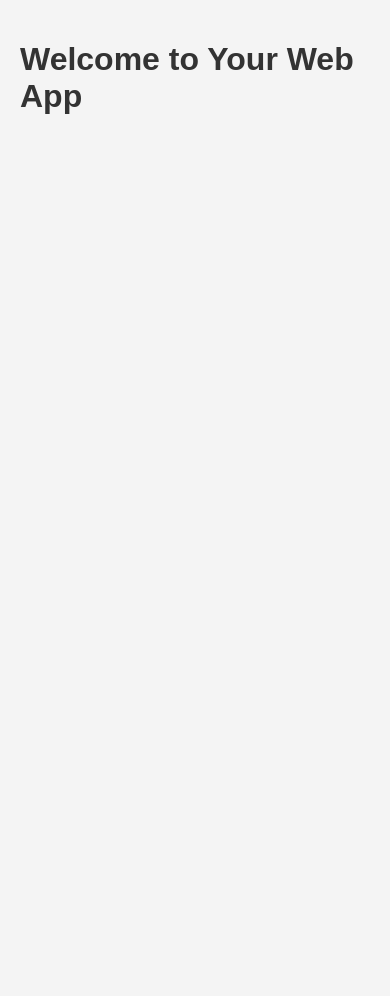
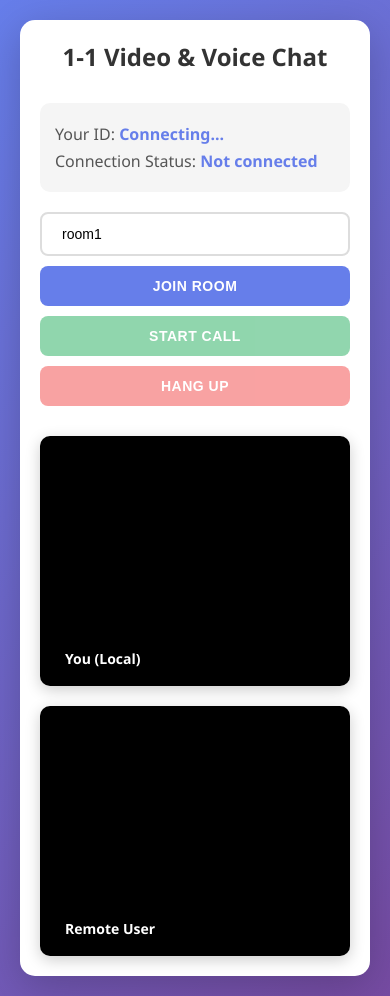
Before and after one commit to veraachuang/calhacks25, a Flask app: page / in a window 390 px wide. Before the commit the page ends 114 px from the top, so only its background shows below. Run offline with Flask 3, Linux system fonts and the light colour scheme; some libraries are stand-ins or nearby versions.

Commit message:
networking init, still buggy

```diff
--- a/app.py
+++ b/app.py
@@ -1,11 +1,75 @@
-from flask import Flask, render_template
+from flask import Flask, render_template, request
+from flask_socketio import SocketIO, emit, join_room, leave_room
 from app import routes
 
 app = Flask(__name__, template_folder='app/templates', static_folder='app/static')
+app.config['SECRET_KEY'] = 'your-secret-key-here'
+socketio = SocketIO(app, cors_allowed_origins="*")
+
+# Store active users
+active_users = {}
 
 @app.route('/')
 def index():
     return render_template('index.html')
 
+@socketio.on('connect')
+def handle_connect():
+    print(f'Client connected: {request.sid}')
+    emit('user_id', {'id': request.sid})
+
+@socketio.on('disconnect')
+def handle_disconnect():
+    print(f'Client disconnected: {request.sid}')
+    if request.sid in active_users:
+        del active_users[request.sid]
+    emit('user_left', {'id': request.sid}, broadcast=True)
+
+@socketio.on('join')
+def handle_join(data):
+    room = data.get('room', 'default_room')
+    join_room(room)
+    active_users[request.sid] = room
+    print(f'User {request.sid} joined room {room}')
+    emit('user_joined', {'id': request.sid}, room=room, skip_sid=request.sid)
+
+@socketio.on('offer')
+def handle_offer(data):
+    print(f'Offer from {request.sid} to {data["target"]}')
+    emit('offer', {
+        'offer': data['offer'],
+        'sender': request.sid
+    }, room=data['target'])
+
+@socketio.on('answer')
+def handle_answer(data):
+    print(f'Answer from {request.sid} to {data["target"]}')
+    emit('answer', {
+        'answer': data['answer'],
+        'sender': request.sid
+    }, room=data['target'])
+
+@socketio.on('ice_candidate')
+def handle_ice_candidate(data):
+    emit('ice_candidate', {
+        'candidate': data['candidate'],
+        'sender': request.sid
+    }, room=data['target'])
+
 if __name__ == '__main__':
-    app.run(debug=True)
+    # Using a higher port number to avoid conflicts on large networks
+    PORT = 8765  # Change this if needed
+    print(f"\n🚀 Server starting on port {PORT} with HTTPS")
+    print(f"📱 Local access: https://localhost:{PORT}")
+    print(f"🌐 Network access: https://[YOUR_LOCAL_IP]:{PORT}")
+    print(f"⚠️  Remote users: Accept the browser security warning to proceed\n")
+
+    # Run with HTTPS using self-signed certificate
+    # ssl_context expects a tuple of (certfile, keyfile)
+    socketio.run(
+        app,
+        debug=True,
+        host='0.0.0.0',
+        port=PORT,
+        ssl_context=('cert.pem', 'key.pem')
+    )
--- a/app/static/css/style.css
+++ b/app/static/css/style.css
@@ -1,11 +1,165 @@
-/* Main styles */
+* {
+    margin: 0;
+    padding: 0;
+    box-sizing: border-box;
+}
+
 body {
-    font-family: Arial, sans-serif;
-    margin: 0;
+    font-family: 'Segoe UI', Tahoma, Geneva, Verdana, sans-serif;
+    background: linear-gradient(135deg, #667eea 0%, #764ba2 100%);
+    min-height: 100vh;
     padding: 20px;
-    background-color: #f4f4f4;
+}
+
+.container {
+    max-width: 1200px;
+    margin: 0 auto;
+    background: white;
+    border-radius: 15px;
+    padding: 30px;
+    box-shadow: 0 10px 40px rgba(0, 0, 0, 0.2);
 }
 
 h1 {
+    text-align: center;
     color: #333;
+    margin-bottom: 30px;
+    font-size: 2rem;
 }
+
+.status {
+    background: #f5f5f5;
+    padding: 15px;
+    border-radius: 10px;
+    margin-bottom: 20px;
+}
+
+.status p {
+    margin: 5px 0;
+    color: #555;
+}
+
+.status strong {
+    color: #667eea;
+}
+
+.controls {
+    display: flex;
+    gap: 10px;
+    margin-bottom: 30px;
+    flex-wrap: wrap;
+}
+
+#roomInput {
+    flex: 1;
+    min-width: 200px;
+    padding: 12px 20px;
+    border: 2px solid #ddd;
+    border-radius: 8px;
+    font-size: 14px;
+    outline: none;
+    transition: border-color 0.3s;
+}
+
+#roomInput:focus {
+    border-color: #667eea;
+}
+
+button {
+    padding: 12px 24px;
+    border: none;
+    border-radius: 8px;
+    font-size: 14px;
+    font-weight: 600;
+    cursor: pointer;
+    transition: all 0.3s;
+    text-transform: uppercase;
+    letter-spacing: 0.5px;
+}
+
+#joinBtn {
+    background: #667eea;
+    color: white;
+}
+
+#joinBtn:hover:not(:disabled) {
+    background: #5568d3;
+    transform: translateY(-2px);
+}
+
+#callBtn {
+    background: #48bb78;
+    color: white;
+}
+
+#callBtn:hover:not(:disabled) {
+    background: #38a169;
+    transform: translateY(-2px);
+}
+
+#hangupBtn {
+    background: #f56565;
+    color: white;
+}
+
+#hangupBtn:hover:not(:disabled) {
+    background: #e53e3e;
+    transform: translateY(-2px);
+}
+
+button:disabled {
+    background: #ccc;
+    cursor: not-allowed;
+    opacity: 0.6;
+}
+
+.video-container {
+    display: grid;
+    grid-template-columns: repeat(auto-fit, minmax(300px, 1fr));
+    gap: 20px;
+}
+
+.video-wrapper {
+    position: relative;
+    background: #000;
+    border-radius: 10px;
+    overflow: hidden;
+    box-shadow: 0 4px 15px rgba(0, 0, 0, 0.2);
+}
+
+.video-wrapper video {
+    width: 100%;
+    height: 400px;
+    object-fit: cover;
+    display: block;
+}
+
+.video-wrapper p {
+    position: absolute;
+    bottom: 10px;
+    left: 10px;
+    background: rgba(0, 0, 0, 0.7);
+    color: white;
+    padding: 8px 15px;
+    border-radius: 5px;
+    font-size: 14px;
+    font-weight: 600;
+}
+
+@media (max-width: 768px) {
+    .container {
+        padding: 20px;
+    }
+
+    h1 {
+        font-size: 1.5rem;
+    }
+
+    .controls {
+        flex-direction: column;
+    }
+
+    .video-wrapper video {
+        height: 250px;
+    }
+}
--- a/app/static/js/main.js
+++ b/app/static/js/main.js
@@ -1,2 +1,245 @@
-// Main JavaScript file
-console.log('App loaded');
+// WebRTC Configuration
+const configuration = {
+    iceServers: [
+        { urls: 'stun:stun.l.google.com:19302' },
+        { urls: 'stun:stun1.l.google.com:19302' }
+    ]
+};
+
+// Global variables
+let socket;
+let localStream;
+let peerConnection;
+let myId;
+let remoteId;
+let currentRoom;
+
+// DOM elements
+const localVideo = document.getElementById('localVideo');
+const remoteVideo = document.getElementById('remoteVideo');
+const myIdElement = document.getElementById('myId');
+const statusElement = document.getElementById('connectionStatus');
+const joinBtn = document.getElementById('joinBtn');
+const callBtn = document.getElementById('callBtn');
+const hangupBtn = document.getElementById('hangupBtn');
+const roomInput = document.getElementById('roomInput');
+
+// Initialize Socket.IO connection
+function initializeSocket() {
+    socket = io();
+
+    socket.on('connect', () => {
+        console.log('Connected to server');
+        updateStatus('Connected to server');
+    });
+
+    socket.on('user_id', (data) => {
+        myId = data.id;
+        myIdElement.textContent = myId;
+        console.log('My ID:', myId);
+    });
+
+    socket.on('user_joined', async (data) => {
+        console.log('User joined:', data.id);
+        remoteId = data.id;
+        updateStatus(`User ${data.id} joined the room`);
+        callBtn.disabled = false;
+    });
+
+    socket.on('user_left', (data) => {
+        console.log('User left:', data.id);
+        updateStatus('Remote user left');
+        if (peerConnection) {
+            hangUp();
+        }
+    });
+
+    socket.on('offer', async (data) => {
+        console.log('Received offer from:', data.sender);
+        remoteId = data.sender;
+        await handleOffer(data.offer);
+    });
+
+    socket.on('answer', async (data) => {
+        console.log('Received answer from:', data.sender);
+        await handleAnswer(data.answer);
+    });
+
+    socket.on('ice_candidate', async (data) => {
+        console.log('Received ICE candidate');
+        await handleIceCandidate(data.candidate);
+    });
+
+    socket.on('disconnect', () => {
+        console.log('Disconnected from server');
+        updateStatus('Disconnected from server');
+    });
+}
+
+// Join a room
+async function joinRoom() {
+    const room = roomInput.value.trim();
+    if (!room) {
+        alert('Please enter a room name');
+        return;
+    }
+
+    currentRoom = room;
+    socket.emit('join', { room: room });
+    updateStatus(`Joined room: ${room}`);
+    joinBtn.disabled = true;
+    roomInput.disabled = true;
+
+    // Get local media
+    try {
+        localStream = await navigator.mediaDevices.getUserMedia({
+            video: true,
+            audio: true
+        });
+        localVideo.srcObject = localStream;
+        updateStatus('Camera and microphone ready');
+    } catch (error) {
+        console.error('Error accessing media devices:', error);
+        alert('Could not access camera/microphone. Please check permissions.');
+    }
+}
+
+// Start a call
+async function startCall() {
+    if (!remoteId) {
+        alert('No remote user available');
+        return;
+    }
+
+    updateStatus('Starting call...');
+    callBtn.disabled = true;
+    hangupBtn.disabled = false;
+
+    // Create peer connection
+    createPeerConnection();
+
+    // Add local tracks to peer connection
+    localStream.getTracks().forEach(track => {
+        peerConnection.addTrack(track, localStream);
+    });
+
+    // Create and send offer
+    try {
+        const offer = await peerConnection.createOffer();
+        await peerConnection.setLocalDescription(offer);
+        socket.emit('offer', {
+            offer: offer,
+            target: remoteId
+        });
+        updateStatus('Call initiated');
+    } catch (error) {
+        console.error('Error creating offer:', error);
+        updateStatus('Failed to start call');
+    }
+}
+
+// Create peer connection
+function createPeerConnection() {
+    peerConnection = new RTCPeerConnection(configuration);
+
+    // Handle ICE candidates
+    peerConnection.onicecandidate = (event) => {
+        if (event.candidate) {
+            socket.emit('ice_candidate', {
+                candidate: event.candidate,
+                target: remoteId
+            });
+        }
+    };
+
+    // Handle remote stream
+    peerConnection.ontrack = (event) => {
+        console.log('Received remote track');
+        remoteVideo.srcObject = event.streams[0];
+        updateStatus('Call connected');
+    };
+
+    // Handle connection state changes
+    peerConnection.onconnectionstatechange = () => {
+        console.log('Connection state:', peerConnection.connectionState);
+        if (peerConnection.connectionState === 'connected') {
+            updateStatus('Call connected');
+        } else if (peerConnection.connectionState === 'disconnected') {
+            updateStatus('Call disconnected');
+        } else if (peerConnection.connectionState === 'failed') {
+            updateStatus('Connection failed');
+            hangUp();
+        }
+    };
+}
+
+// Handle incoming offer
+async function handleOffer(offer) {
+    updateStatus('Incoming call...');
+    callBtn.disabled = true;
+    hangupBtn.disabled = false;
+
+    // Create peer connection
+    createPeerConnection();
+
+    // Add local tracks
+    localStream.getTracks().forEach(track => {
+        peerConnection.addTrack(track, localStream);
+    });
+
+    try {
+        await peerConnection.setRemoteDescription(new RTCSessionDescription(offer));
+        const answer = await peerConnection.createAnswer();
+        await peerConnection.setLocalDescription(answer);
+        socket.emit('answer', {
+            answer: answer,
+            target: remoteId
+        });
+        updateStatus('Call accepted');
+    } catch (error) {
+        console.error('Error handling offer:', error);
+        updateStatus('Failed to accept call');
+    }
+}
+
+// Handle incoming answer
+async function handleAnswer(answer) {
+    try {
+        await peerConnection.setRemoteDescription(new RTCSessionDescription(answer));
+    } catch (error) {
+        console.error('Error handling answer:', error);
+    }
+}
+
+// Handle ICE candidate
+async function handleIceCandidate(candidate) {
+    try {
+        await peerConnection.addIceCandidate(new RTCIceCandidate(candidate));
+    } catch (error) {
+        console.error('Error adding ICE candidate:', error);
+    }
+}
+
+// Hang up
+function hangUp() {
+    if (peerConnection) {
+        peerConnection.close();
+        peerConnection = null;
+    }
+
+    remoteVideo.srcObject = null;
+    callBtn.disabled = false;
+    hangupBtn.disabled = true;
+    updateStatus('Call ended');
+}
+
+// Update status display
+function updateStatus(message) {
+    statusElement.textContent = message;
+    console.log('Status:', message);
+}
+
+// Initialize on page load
+window.addEventListener('load', () => {
+    initializeSocket();
+});
--- a/app/templates/index.html
+++ b/app/templates/index.html
@@ -3,11 +3,38 @@
 <head>
     <meta charset="UTF-8">
     <meta name="viewport" content="width=device-width, initial-scale=1.0">
-    <title>Web App</title>
+    <title>1-1 Video Chat</title>
     <link rel="stylesheet" href="{{ url_for('static', filename='css/style.css') }}">
 </head>
 <body>
-    <h1>Welcome to Your Web App</h1>
+    <div class="container">
+        <h1>1-1 Video & Voice Chat</h1>
+
+        <div class="status">
+            <p>Your ID: <strong id="myId">Connecting...</strong></p>
+            <p>Connection Status: <strong id="connectionStatus">Not connected</strong></p>
+        </div>
+
+        <div class="controls">
+            <input type="text" id="roomInput" placeholder="Enter room name (e.g., 'room1')" value="room1">
+            <button id="joinBtn" onclick="joinRoom()">Join Room</button>
+            <button id="callBtn" onclick="startCall()" disabled>Start Call</button>
+            <button id="hangupBtn" onclick="hangUp()" disabled>Hang Up</button>
+        </div>
+
+        <div class="video-container">
+            <div class="video-wrapper">
+                <video id="localVideo" autoplay muted playsinline></video>
+                <p>You (Local)</p>
+            </div>
+            <div class="video-wrapper">
+                <video id="remoteVideo" autoplay playsinline></video>
+                <p>Remote User</p>
+            </div>
+        </div>
+    </div>
+
+    <script src="https://cdn.socket.io/4.5.4/socket.io.min.js"></script>
     <script src="{{ url_for('static', filename='js/main.js') }}"></script>
 </body>
 </html>
--- a/requirements.txt
+++ b/requirements.txt
@@ -1,2 +1,5 @@
 Flask==3.0.0
 python-dotenv==1.0.0
+flask-socketio==5.3.4
+python-socketio==5.9.0
+simple-websocket==1.0.0
```
Also changed, not shown: VIDEO_CHAT_SETUP.md (added, +84 -0 lines), find_ip.py (added, +34 -0 lines), 1 other file.
